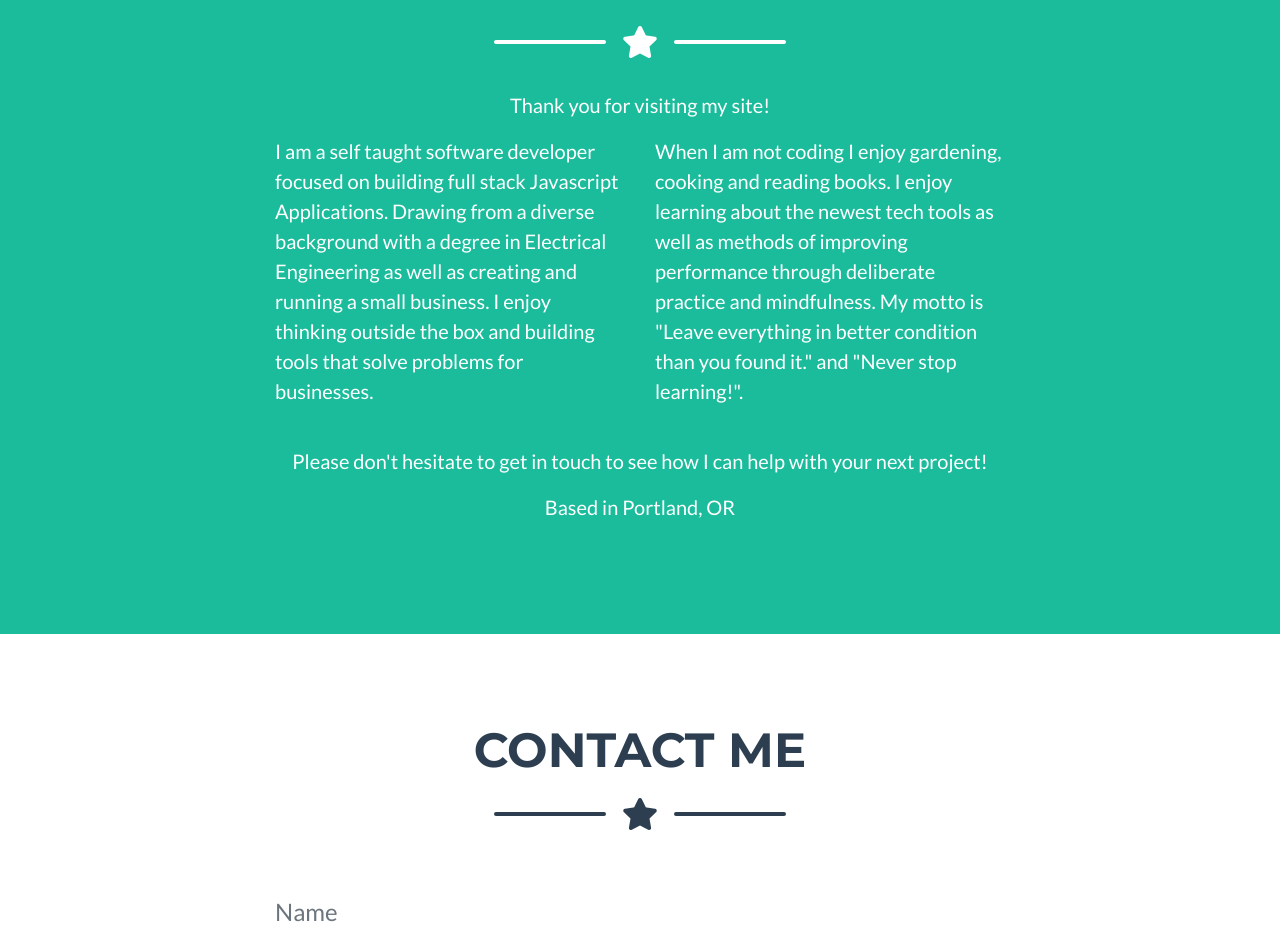
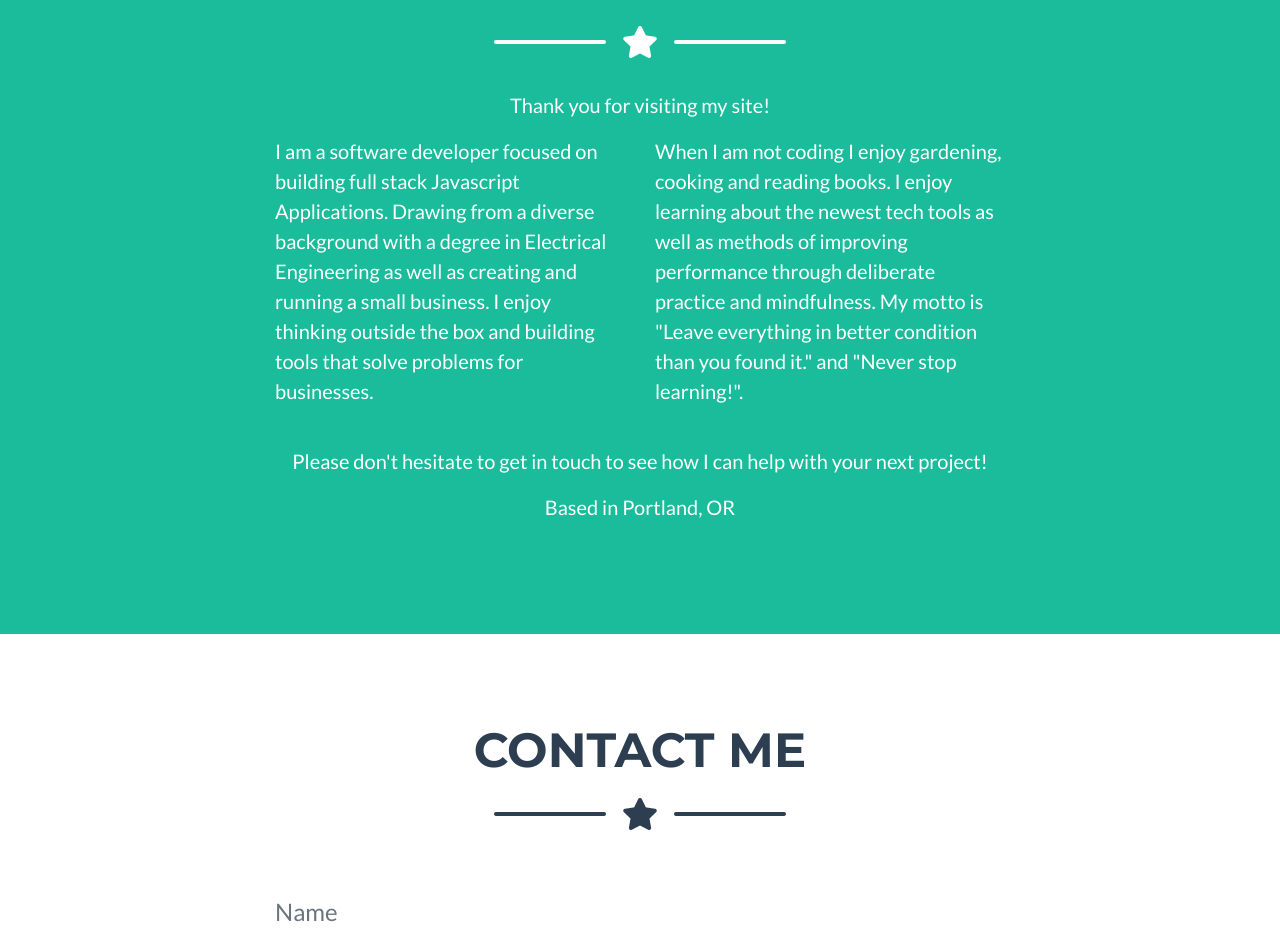
Before and after one commit to tomrule007/website, a website with bundled scripts: page index.html in a window 1280 px wide. Shown: the part 2380-3313 px from the top of the page. Built offline with nearby package versions, Linux system fonts and the light colour scheme; files whose address does not match are found by name.

Commit message:
Update 'About' text

```diff
--- a/index.html
+++ b/index.html
@@ -300,7 +300,7 @@
         <div class="row">
           <div class="col-lg-4 ml-auto">
             <p class="lead">
-              I am a self taught software developer focused on building full stack Javascript Applications. Drawing from a diverse background with a degree in Electrical Engineering as well as creating and running a small business. I enjoy thinking outside the box and building tools that solve problems for businesses.
+              I am a software developer focused on building full stack Javascript Applications. Drawing from a diverse background with a degree in Electrical Engineering as well as creating and running a small business. I enjoy thinking outside the box and building tools that solve problems for businesses.
 
             </p>
           </div>
```
